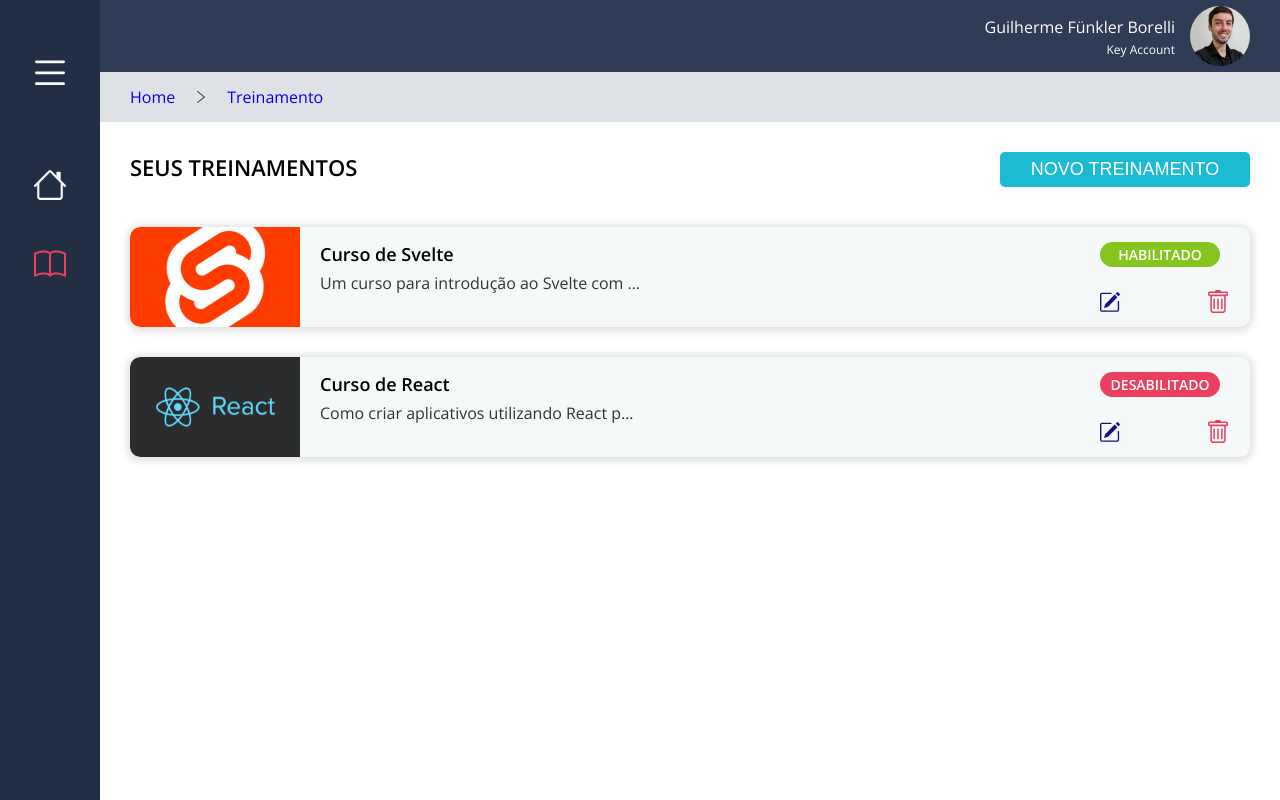
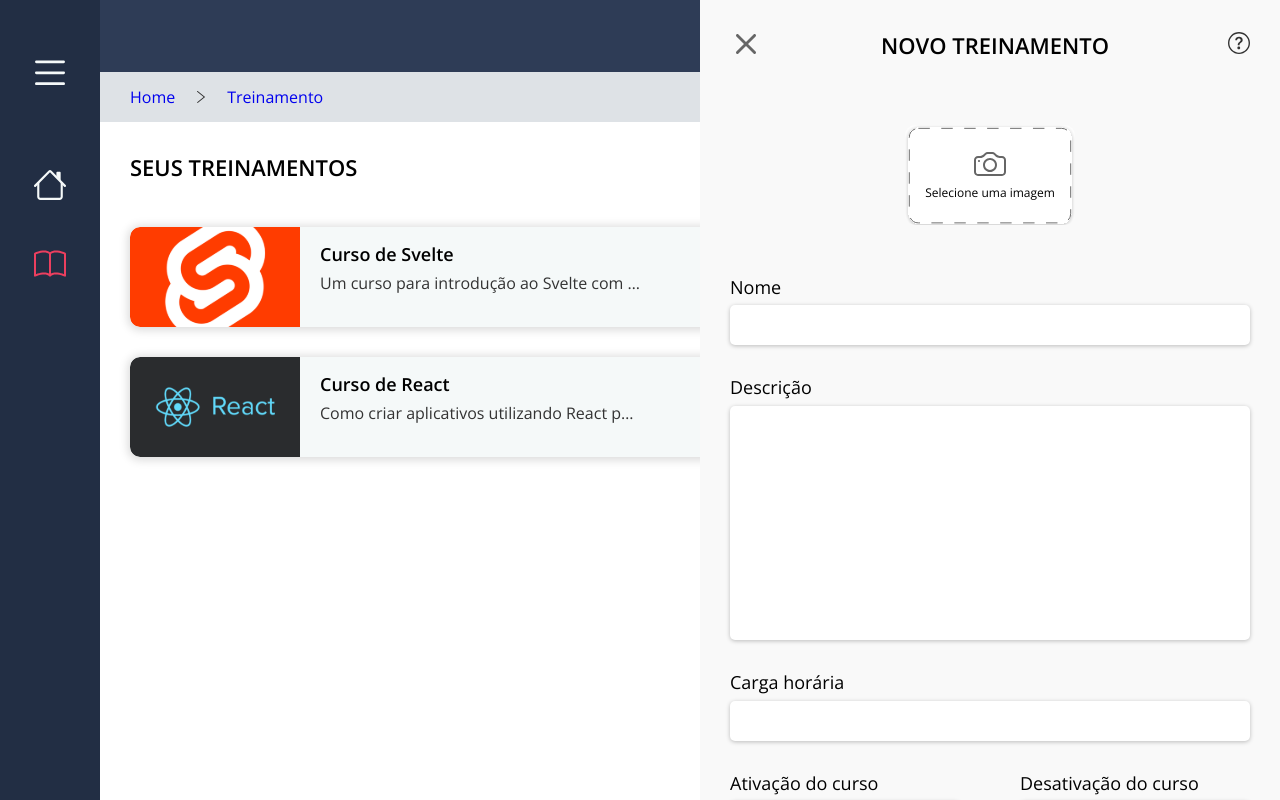
Before and after one commit to good-repository/courses-list, a React (Create React App) app: page /courses-list in a window 1280 px wide. Built offline with nearby package versions, Linux system fonts and the light colour scheme.

Commit message:
integrate and validate form with formik and yup, also add course store flux

```diff
--- a/src/components/Input/Input.jsx
+++ b/src/components/Input/Input.jsx
@@ -1,13 +1,27 @@
 import React from "react";
 import "./input.css";
 
-export default function Input({ type = "text", label, id, name, onChange }) {
+export default function Input({
+  type = "text",
+  label,
+  id,
+  name,
+  onChange,
+  error,
+}) {
   return (
     <div className="input">
       <label htmlFor={id} className="input-label">
         {label}
       </label>
-      <input type={type} id={id} name={name} onChange={onChange} />
+      <input
+        type={type}
+        id={id}
+        name={name}
+        onChange={onChange}
+        className={error ? "input-error" : ""}
+      />
+      {error && <p className="input-label-error">{error}</p>}
     </div>
   );
 }
--- a/src/components/Input/input.css
+++ b/src/components/Input/input.css
@@ -15,6 +15,7 @@
   height: 40px;
   line-height: 21.79px;
   margin-bottom: 30px;
+  outline: none;
   padding: 0 19px;
 }
 
@@ -24,3 +25,14 @@
   line-height: 24.51px;
   margin-bottom: 6px;
 }
+
+.input .input-error {
+  border: 2px solid var(--amaranth);
+  margin-bottom: 0;
+}
+
+.input-label-error {
+  margin-top: 5px;
+  margin-bottom: 30px;
+  color: var(--amaranth);
+}
--- a/src/pages/CoursesList/CoursesList.jsx
+++ b/src/pages/CoursesList/CoursesList.jsx
@@ -12,20 +12,26 @@ import { CourseCard } from "./components";
 import { useDispatch, useSelector } from "react-redux";
 import { addCourseRequest } from "../../store/slices/courses/actions";
 import { useFormik } from "formik";
+import * as Yup from "yup";
+
+const validationSchema = Yup.object().shape({
+  title: Yup.string().required("Campo obrigatório"),
+});
 
 export default function CoursesList() {
-  const [showSideBar, setShowSideBar] = useState(false);
+  const [showSideBar, setShowSideBar] = useState(true);
   const courses = useSelector((state) => state.courses.courses);
   const dispatch = useDispatch();
   const formik = useFormik({
     initialValues: {
       image: null,
-      name: "",
+      title: "",
       description: "",
       workload: "",
       courseActivation: null,
       courseDeactivation: null,
     },
+    validationSchema,
     onSubmit: (values) => {
       addCourse(values);
       setShowSideBar(false);
@@ -41,7 +47,7 @@ export default function CoursesList() {
     <div className="container">
       <div className="container-header">
         <h2 className="title">SEUS TREINAMENTOS</h2>
-        <Button size="large" onClick={() => setShowSideBar(true)}>
+        <Button size="large" onClick={() => setShowSideBar(false)}>
           NOVO TREINAMENTO
         </Button>
       </div>
@@ -76,6 +82,7 @@ export default function CoursesList() {
                 id="name"
                 name="title"
                 onChange={formik.handleChange}
+                error={formik.errors.title}
               />
               <TextArea
                 label="Descrição"
```
